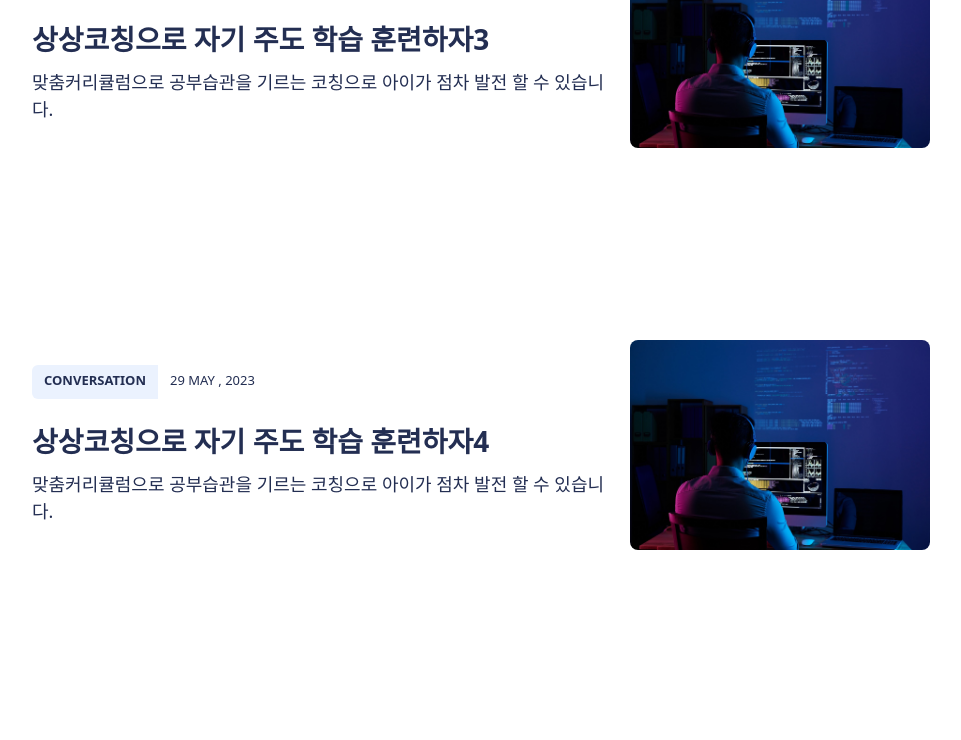
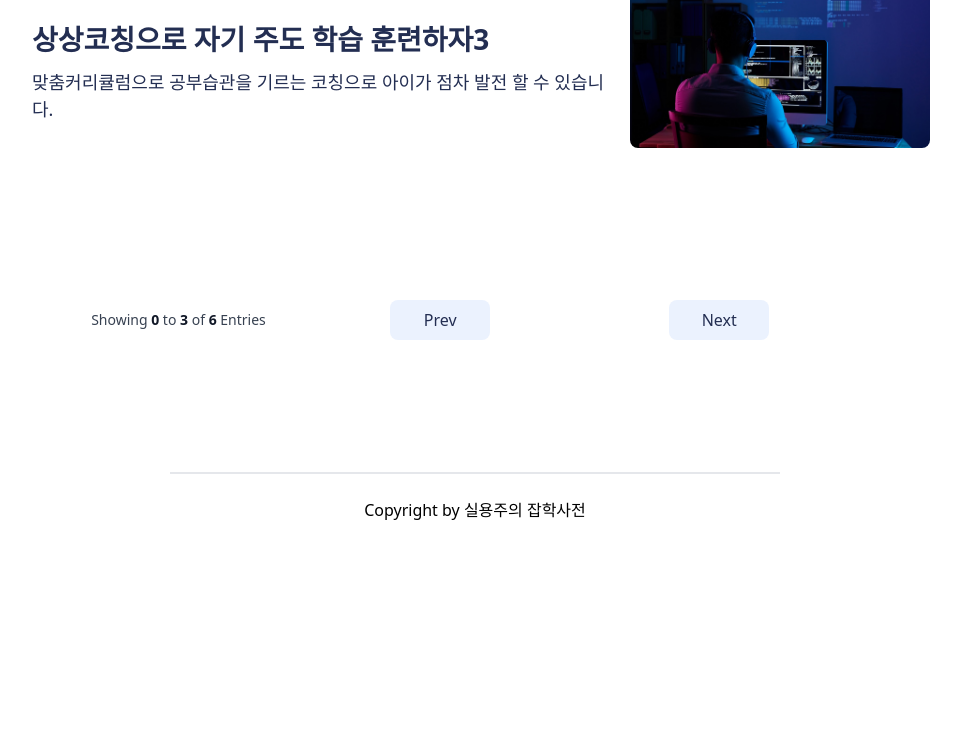
Before and after one commit to inyourcare/practical-trivia, a Next.js app: page / in a window 1280 px wide. Shown: the part 1765-2505 px from the top of the page, without its empty margins (165-1126 px from the left). After the commit the page ends 2375 px from the top, so only its background shows below. Built offline with nearby package versions, Linux system fonts and the light colour scheme.

Commit message:
페이지네이션 부분

```diff
--- a/app/page.tsx
+++ b/app/page.tsx
@@ -35,9 +35,9 @@ export default function Home() {
             />
           );
         })} */}
-        {postPreviews}
+        {/* {postPreviews} */}
 
-        <Pagination />
+        <Pagination postPreviews={postPreviews} />
       </main>
     </div>
   );
--- a/components/Pagination.tsx
+++ b/components/Pagination.tsx
@@ -1,28 +1,57 @@
-import React from 'react';
-import Link from 'next/link';
+"use client"
+import React, { useState } from "react";
+import Link from "next/link";
 
-function Pagination() {
+function Pagination({postPreviews}:{postPreviews:JSX.Element[]}) {
 
+  const splitCnt = 3;
+  const idx = 0;
+  const initialState = {
+    splitCnt:splitCnt,idx:idx
+  }
+  const [state,setState] = useState(initialState);
 
   return (
+    <>
+      {postPreviews.slice(state.idx, state.idx+state.splitCnt)}
       <div className="flex flex-col sm:flex-col md:flex-col lg:flex-row xl:flex-row 2xl:flex-row items-center w-5/6 sm:w-5/6 md:w-4/6 lg:w-4/6 xl:w-4/6 2xl:w-3/6 justify-evenly mx-auto">
-
         <span className="text-sm text-gray-700 dark:text-gray-400">
-        Showing <span className="font-semibold text-gray-900 dark:text-white">1</span> to <span className="font-semibold text-gray-900 dark:text-white">10</span> of <span className="font-semibold text-gray-900 dark:text-white">100</span> Entries
+          Showing{" "}
+          <span className="font-semibold text-gray-900 dark:text-white">
+            {state.idx}
+          </span>{" "}
+          to{" "}
+          <span className="font-semibold text-gray-900 dark:text-white">
+            {Math.min(state.idx + state.splitCnt, postPreviews.length)}
+          </span>{" "}
+          of{" "}
+          <span className="font-semibold text-gray-900 dark:text-white">
+            {postPreviews.length}
+          </span>{" "}
+          Entries
         </span>
 
         <div className="inline-flex justify-evenly w-5/6 sm:w-5/6 md:w-3/6 lg:w-3/6 xl:w-4/6 2xl:w-2/6">
+          <button
+            // href={"/"}
+            className="h-10 mx-auto  w-[100px] my-14 gap-2.5 inline-flex flex-col justify-center items-center rounded-lg text-center font-medium bg-[rgba(235,242,254,1)] text-[rgba(35,46,82,1)]"
+            onClick={()=>setState({...state,idx:state.idx-1})}
+            disabled={state.idx<=0}
+          >
+            Prev
+          </button>
 
-        <Link href={"/"} className="h-10 mx-auto  w-[100px] my-14 gap-2.5 inline-flex flex-col justify-center items-center rounded-lg text-center font-medium bg-[rgba(235,242,254,1)] text-[rgba(35,46,82,1)]">
-          Prev
-        </Link>
-
-        <Link href={"/"} className="h-10 mx-auto  w-[100px] my-14 gap-2.5 inline-flex flex-col justify-center items-center rounded-lg text-center font-medium bg-[rgba(235,242,254,1)] text-[rgba(35,46,82,1)]">
+          <button
+            // href={"/"}
+            className="h-10 mx-auto  w-[100px] my-14 gap-2.5 inline-flex flex-col justify-center items-center rounded-lg text-center font-medium bg-[rgba(235,242,254,1)] text-[rgba(35,46,82,1)]"
+            onClick={()=>setState({...state,idx:state.idx+1})}
+            disabled={state.idx + state.splitCnt>=postPreviews.length}
+          >
             Next
-        </Link>
+          </button>
         </div>
       </div>
-
+    </>
   );
 }
 
```
Lines whose indentation alone changed are shown as unchanged.
